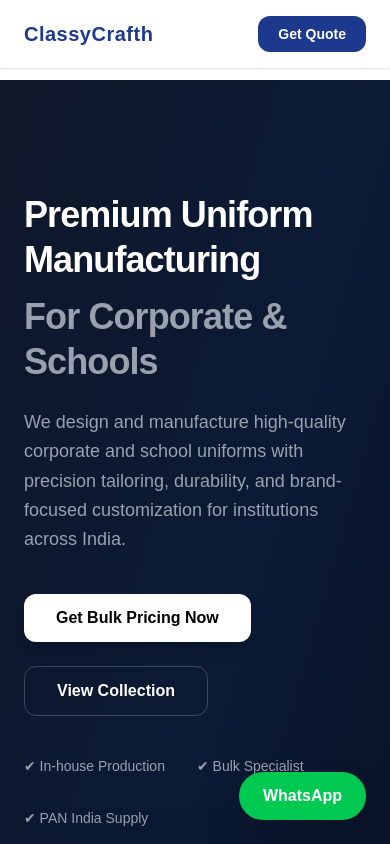
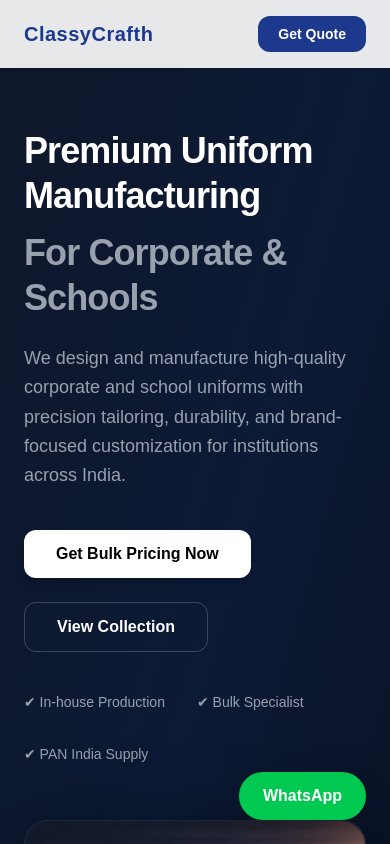
Before and after one commit to classycrafth/classycrafth-website, a Next.js app: page / in a window 390 px wide. Shown: the top 844 px of the page. Built offline with nearby package versions, Linux system fonts and the light colour scheme.

Commit message:
Restore hero alignment like SS1

```diff
--- a/src/app/layout.tsx
+++ b/src/app/layout.tsx
@@ -24,8 +24,8 @@ export default function RootLayout({
 
         <Navbar />
 
-        {/* Navbar height compensation */}
-        <main className="pt-20">
+        {/* REMOVE ALL TOP PADDING */}
+        <main>
           {children}
         </main>
 
--- a/src/components/Hero.tsx
+++ b/src/components/Hero.tsx
@@ -6,7 +6,7 @@ import { motion } from "framer-motion";
 
 export default function Hero() {
   return (
-    <section className="relative bg-gradient-to-br from-[#0f172a] via-[#0b1a35] to-[#0a0f1f] text-white py-28 md:py-36 px-6 overflow-hidden">
+    <section className="relative bg-gradient-to-br from-[#0f172a] via-[#0b1a35] to-[#0a0f1f] text-white pt-32 md:pt-36 pb-28 md:pb-36 px-6 overflow-hidden">
 
       <div className="max-w-7xl mx-auto grid md:grid-cols-2 gap-14 lg:gap-20 items-center">
 
```
